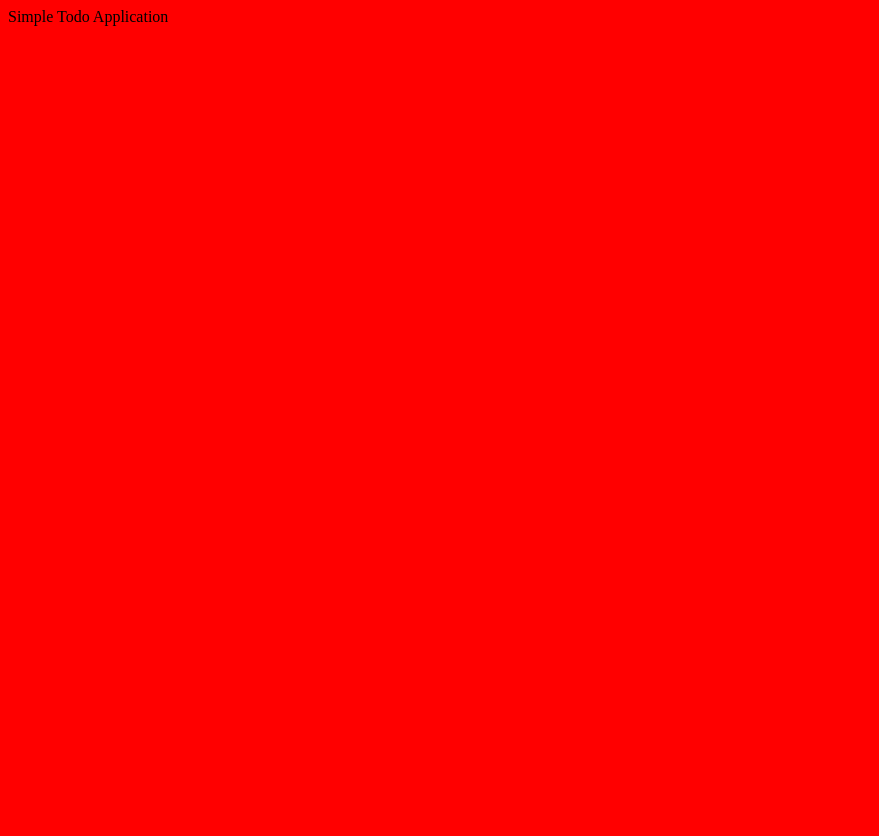
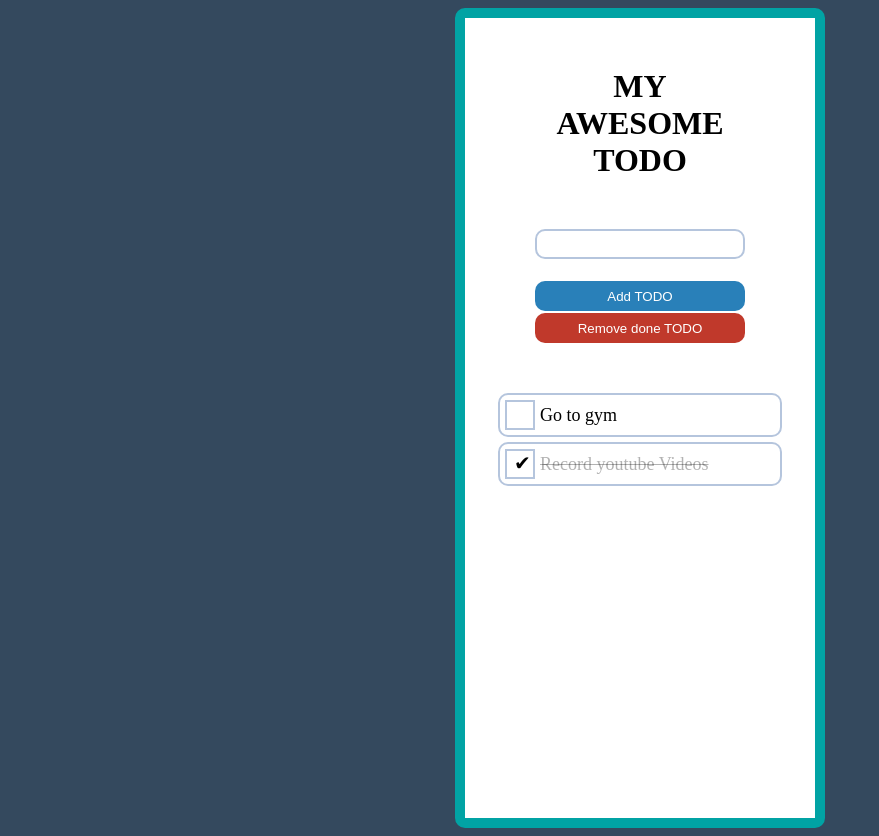
Before and after one commit to SakshiJainOfficial/TODO_Application, a plain HTML site: page public_html/index.html in a window 1280 px wide. Shown: the whole page, without its empty margins (0-879 px from the left). Before the commit the page ends 800 px from the top, so only its background shows below. Drawn offline with Linux system fonts and the light colour scheme.

Commit message:
sakshi commit

```diff
--- a/public_html/Todo.js
+++ b/public_html/Todo.js
@@ -1,4 +1,4 @@
-alert("Connected");/*
- * To change this template, choose Tools | Templates
- * and open the template in the editor.
- */
+////alert("Connected");/*
+// * To change this template, choose Tools | Templates
+// * and open the template in the editor.
+// */
--- a/public_html/index.html
+++ b/public_html/index.html
@@ -10,7 +10,18 @@ and open the template in the editor.
         <link rel="stylesheet" href="style.css">
     </head>
     <body>
-        <div>Simple Todo Application</div>
+        <div id="container">
+            <div class="controls">
+                <h1>My Awesome TODO</h1>
+                <input type="text" id="input"><br>
+                <button type="button" id="add">Add TODO</button>
+                <button type="button" id="remove">Remove done TODO</button>
+            </div>
+            <ul id="list">
+                <li class="mycheck"><input type="checkbox" id="check"><label>Go to gym</label></li>
+                <li class="mycheck"><input type="checkbox" id="check" checked><label>Record youtube Videos</label></li>
+            </ul>
+        </div>
         <script src="Todo.js"></script>
     </body>
 </html>
--- a/public_html/style.css
+++ b/public_html/style.css
@@ -1,13 +1,115 @@
 body{
-    background-color: red;
-}/*
-    Document   : style
-    Created on : May 2, 2020, 9:04:04 PM
-    Author     : sakshi
-    Description:
-        Purpose of the stylesheet follows.
-*/
+    background-color: #34495e;
+}
+#container{
+    width: 350px;
+    height: auto;
+    margin: 0 auto;
+    text-align: center;
+    background: white;
+    height: 800px;
+    overflow-y: auto;
+    color: black;
+    border: 10px solid #01a3a4;
+    border-radius: 10px;
+}
+#container h1{
+    margin-top: 50px;
+    margin-bottom: 50px;
+    text-transform: uppercase;
+}
+#container ul{
+    margin-top: 50px;
+    padding-left: 0;
+}
+#container ul li{
+    list-style: none;
+    border: 2px solid #b5c5dd;
+    width: 80%;
+    opacity: 0;
+    transition: opacity 0.5s ease-in-out;
+    height: 40px;
+    margin: 5px auto;
+    text-align: left;
+}
+#container ul li label{
+    margin: 0 auto;
+    vertical-align: middle;
+    height: 100%;
+    line-height: 40px;
+    font-size: 18px;
+}
+#container ul li #check{
+    float: left;
+    width: 30px;
+    height: 30px;
+    margin: 5px;
+    -webkit-appearance: none;
+    border: 2px solid #b5c5dd;
+    position: relative;
+    outline: 0;
+}
+#container ul li #check:checked:after{
+    content: '\2714';
+    font-size: 20px;
+    position: absolute;
+    top: 0px;
+    left: 7px;
+    color: black;
+}
+#container ul li input[type="checkbox"]:checked + label{
+    text-decoration: line-through;
+    color: rgba(0,0,0,.3);
+}
+#container .controls{
+    width: 60%;
+    margin: auto;
+}
+#container .controls #input{
+    width: 100%;
+    height: 30px;
+    font-size: 20px;
+    padding-left: 5px;
+    box-sizing: border-box;
+    margin-bottom: 20px;
+    border: 2px solid #b5c5dd;
+    border-radius: 10px;
+}
+#container .controls #input:focus{
+    outline: 0;
+}
+#container .controls button{
+    width: 100%;
+    background: white;
+    border: none;
+    height: 30px;
+    margin-top: 2px;
+    cursor: pointer;
+    color: white;
+}
+#container .controls button:focus{
+    outline: 0;
 
-root {
-    display: block;
 }
+#container .controls button:hover{
+    transform: scale(1.05);
+
+}
+#container .controls #add{
+    background-color: #2980b9;
+    border-radius: 10px;
+
+}
+#container .controls #remove{
+    background-color: #c0392b;
+    border-radius: 10px;
+
+}
+#container .mycheck{
+    opacity: 1;
+    border-radius: 10px;
+}
+#visual{
+    opacity: 1 !important;
+    border-radius: 10px;
+}
```
